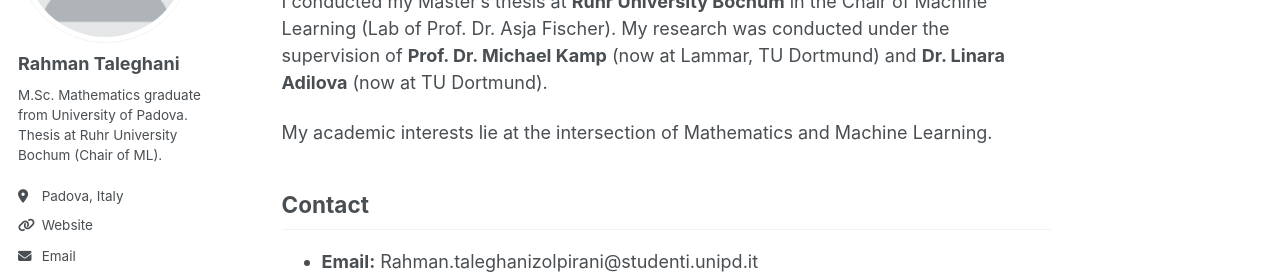
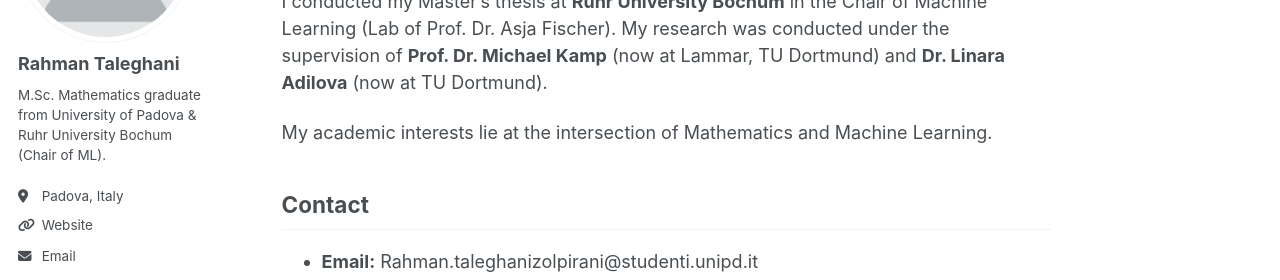
Before and after one commit to Rahmantl/rahmantl.github.io, a Jekyll site: the page built from _pages/about.md, in a window 1280 px wide. Shown: the part 231-511 px from the top of the page. Built offline with Jekyll 4.4.1, drawn with Linux system fonts in a browser that asks for light colours; some web fonts are replaced; a script that is not in the unit is left out.

Commit message:
Update bio to include Ruhr University Bochum

```diff
--- a/_config.yml
+++ b/_config.yml
@@ -26,7 +26,7 @@ author:
   avatar           : "profile.png"
   name             : "Rahman Taleghani"
   pronouns         : # example: "she/her"
-  bio              : "M.Sc. Mathematics graduate from University of Padova. Thesis at Ruhr University Bochum (Chair of ML)."
+  bio              : "M.Sc. Mathematics graduate from University of Padova & Ruhr University Bochum (Chair of ML)."
   location         : "Padova, Italy"
   #employer         : "Red Brick University"
   uri              : "https://rahmantl.github.io" # URL
```
